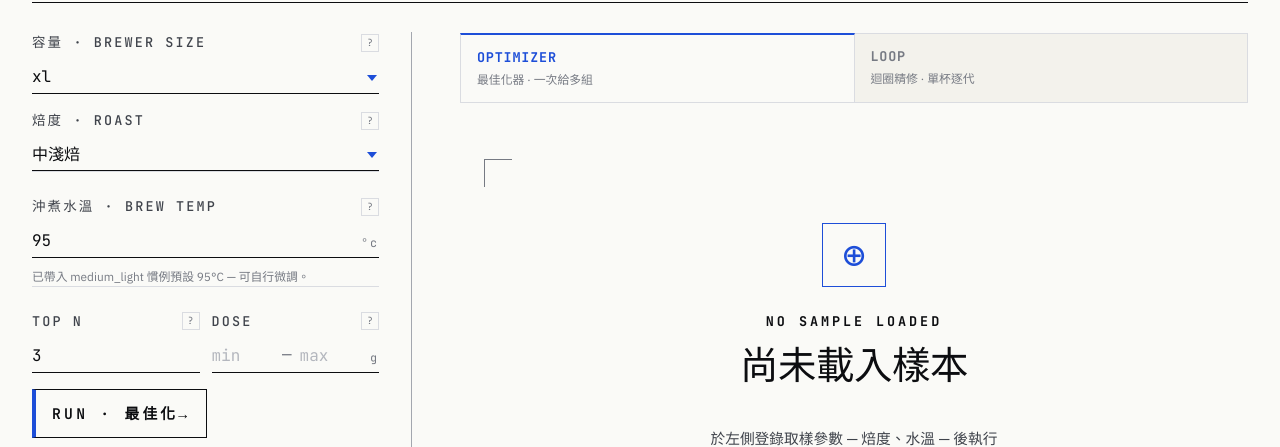
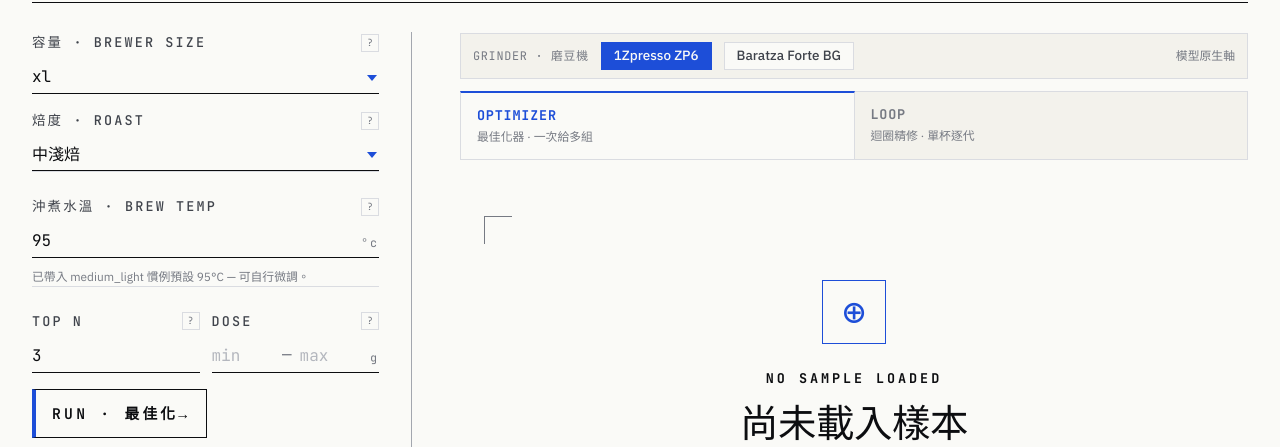
Before and after one commit to ga815647/aeropress_gui, a Flask app: page / in a window 1280 px wide. Shown: the part 132-579 px from the top of the page. Run offline with Flask 3, Linux system fonts and the light colour scheme.

Commit message:
feat(ui): add grinder switcher (ZP6 / Forte BG) — translate dial display
User wants to switch grinders in the UI for "drinking the champion at the
other location" use case: default ZP6 (the model's native dial axis), Forte
BG as a translation view. Loop is restricted on Forte BG (champion-only) so
grinder bias never feeds the search.

templates/index.html:
- `<body data-grinder="zp6">` data attribute for CSS hooks.
- Grinder selector strip above the mode tabs in the right panel:
    GRINDER · 磨豆機  [1Zpresso ZP6 ●]  [Baratza Forte BG]   模型原生軸

static/js/webapp.js (+84/−4):
- `currentGrinder` state, default "zp6".
- Bridge helpers: zp6DialToUm, umToFB, formatDial. Forte BG uses the
  extraction-match ratio 0.9 (Sauter mean / surface-area correction; see
  ARCHITECTURE.md "Grinder Dial Reference"). Display:
    `4Q (ZP6 4.3)` — Forte BG dial primary, ZP6 ref small gray secondary.
- switchGrinder(g) — flips data-grinder, tabs, then re-renders the visible
  mode (loop or optimizer) with new dial translation.
- 6 forward-looking dial-display spots routed through formatDial:
  optimizer master strip + detail vector-grid, loop champion card, loop
  proposal vector-grid, loop history (champion progression), saved recipes.
- Historical entries (logbook recipeLine, compared-to dropdown) stay raw ZP6
  — those are records of what was actually brewed, not forward suggestions.
- renderLoopView forte_bg branch: champion-only view (header + amber note +
  champion + history); proposal / skip / feedback / progress / reset all
  hidden. Note: "Forte BG 模式 · 只看冠軍 — 迴圈本身仍在 ZP6 上跑".
- Wiring: [data-grinder-tab] click → switchGrinder.

static/css/phase10.css (+64):
- .grinder-selector / .grinder-tab / .grinder-note (selector strip styling)
- .dial-zp6-ref (small faint reference next to translated Forte BG dial)
- .loop-fortebg-note (amber alert for champion-only mode)

Math verified: Hoffman ZP6 4.3 → 627µm × 0.9 = 564µm → Forte BG 4Q (562.8µm,
within rounding). 77 pytest PASS; JS syntax OK; index renders with both
tabs.

Co-Authored-By: Claude Opus 4.7 (1M context) <noreply@anthropic.com>

```diff
--- a/static/css/phase10.css
+++ b/static/css/phase10.css
@@ -291,6 +291,70 @@
 
 /* in loop mode the optimizer RUN button is irrelevant — hide it */
 body[data-mode="loop"] #submit-button { display: none; }
+
+/* ── grinder selector (display-only dial translation) ─────────── */
+.grinder-selector {
+  display: flex;
+  align-items: center;
+  gap: var(--s-3);
+  flex-wrap: wrap;
+  padding: var(--s-2) var(--s-3);
+  background: var(--paper-soft);
+  border: 1px solid var(--rule);
+  margin-bottom: var(--s-3);
+}
+.grinder-label {
+  font-family: var(--font-mono);
+  font-size: var(--t-2xs);
+  letter-spacing: var(--track-wide);
+  color: var(--ink-mute);
+  text-transform: uppercase;
+}
+.grinder-tab {
+  font-family: var(--font-body);
+  font-size: var(--t-xs);
+  font-weight: 500;
+  padding: 2px var(--s-3);
+  background: var(--paper);
+  border: 1px solid var(--rule);
+  color: var(--ink-soft);
+  cursor: pointer;
+  transition: background 0.15s, color 0.15s, border-color 0.15s;
+}
+.grinder-tab:hover { background: var(--paper-shade); }
+.grinder-tab.is-active {
+  background: var(--cobalt);
+  border-color: var(--cobalt);
+  color: var(--paper);
+}
+.grinder-note {
+  font-family: var(--font-body);
+  font-size: var(--t-2xs);
+  color: var(--ink-mute);
+  margin-left: auto;
+}
+.grinder-note[hidden] { display: none; }
+
+/* small ZP6 reference next to a translated Forte BG dial value */
+.dial-zp6-ref {
+  font-family: var(--font-mono);
+  font-size: var(--t-2xs);
+  font-weight: 400;
+  color: var(--ink-faint);
+  margin-left: 4px;
+}
+
+/* Forte BG mode "champion only" notice in loop view */
+.loop-fortebg-note {
+  font-family: var(--font-body);
+  font-size: var(--t-xs);
+  line-height: 1.6;
+  padding: var(--s-3);
+  margin-bottom: var(--s-4);
+  background: var(--amber-soft);
+  border-left: 3px solid var(--amber);
+  color: var(--amber-deep);
+}
 
 /* ── loop banner (transient notice) ──────────────────────────── */
 .loop-banner {
--- a/static/js/webapp.js
+++ b/static/js/webapp.js
@@ -29,6 +29,54 @@
   // Phase 11 loop mode
   let loopData = null;          // last /api/loop payload
   let loopProposal = null;      // the current proposed cup (a result-shaped dict)
+
+  // Grinder switcher (display-only translation, model uses ZP6 axis natively).
+  // forte_bg => translate dial via extraction-match (Sauter mean ~D[3,2]) bridge.
+  // Doc: ARCHITECTURE.md "Grinder Dial Reference" section.
+  let currentGrinder = "zp6";
+  const FB = { MIN_UM: 230, MAX_UM: 1150, MACROS: 10, MICROS: 26, UM_STEP: 3.54 };
+  const ZP6_RANGE = { MIN_UM: 240, MAX_UM: 1050, MAX_DIAL: 9 };
+  const EXTRACTION_MATCH_RATIO = 0.9;   // Forte BG D[50] ≈ ZP6 D[50] × 0.9 to match D[3,2]
+
+  function zp6DialToUm(dial) {
+    return ZP6_RANGE.MIN_UM + (Number(dial) / ZP6_RANGE.MAX_DIAL) *
+      (ZP6_RANGE.MAX_UM - ZP6_RANGE.MIN_UM);
+  }
+  function umToFB(um) {
+    const total = FB.MACROS * FB.MICROS;
+    const idx = Math.max(0, Math.min(total - 1,
+      Math.round((um - FB.MIN_UM) / FB.UM_STEP)));
+    const macro = Math.floor(idx / FB.MICROS) + 1;
+    const letter = String.fromCharCode(65 + (idx % FB.MICROS));
+    return `${macro}${letter}`;
+  }
+  // Forward-looking dial display (proposals, champion, optimizer Top-N, saved).
+  // Historical entries (logbook) keep raw ZP6 — that's what was actually brewed.
+  function formatDial(zp6Dial) {
+    if (currentGrinder === "zp6") return String(zp6Dial);
+    const um = zp6DialToUm(zp6Dial);
+    const fb = umToFB(um * EXTRACTION_MATCH_RATIO);
+    return `${fb} <span class="dial-zp6-ref">(ZP6 ${zp6Dial})</span>`;
+  }
+
+  function switchGrinder(g) {
+    if (g !== "zp6" && g !== "forte_bg") return;
+    currentGrinder = g;
+    document.body.dataset.grinder = g;
+    document.querySelectorAll("[data-grinder-tab]").forEach((btn) => {
+      const on = btn.dataset.grinderTab === g;
+      btn.classList.toggle("is-active", on);
+      btn.setAttribute("aria-selected", on ? "true" : "false");
+    });
+    document.querySelectorAll("[data-grinder-zp6-note]").forEach((n) => { n.hidden = (g !== "zp6"); });
+    document.querySelectorAll("[data-grinder-fb-note]").forEach((n) => { n.hidden = (g !== "forte_bg"); });
+    // Re-render the visible mode with the new dial translation
+    if (document.body.dataset.mode === "loop") {
+      if (loopData) renderLoopView(loopData);
+    } else if (latestPayload && latestPayload.results) {
+      renderResultContent(latestPayload.results, latestPayload.meta);
+    }
+  }
 
   // ── attribute / group display labels ────────────────────────────────
   const ATTR_ZH = {
@@ -592,7 +640,7 @@
           <div class="master-card-rank">Rank ${i + 1}${tag}</div>
           <div class="master-card-score">${r.distance.toFixed(4)}</div>
           <div class="master-card-scorelabel">距 IDEAL</div>
-          <div class="master-card-meta">${r.temp}°C · dial ${r.dial} · ${r.dose}g<br>steep ${formatTime(r.steep_sec)}</div>
+          <div class="master-card-meta">${r.temp}°C · dial ${formatDial(r.dial)} · ${r.dose}g<br>steep ${formatTime(r.steep_sec)}</div>
         </div>`;
     }).join("");
     return `<div class="master-strip">${cards}</div>`;
@@ -643,7 +691,7 @@
 
         <div class="vector-grid">
           <div class="vector-cell"><span class="vector-label">TEMP · 水溫</span><span class="vector-value">${result.temp}<span class="vector-unit">°C</span></span></div>
-          <div class="vector-cell"><span class="vector-label">DIAL · 研磨</span><span class="vector-value">${result.dial}</span></div>
+          <div class="vector-cell"><span class="vector-label">DIAL · 研磨</span><span class="vector-value">${formatDial(result.dial)}</span></div>
           <div class="vector-cell"><span class="vector-label">DOSE · 粉量</span><span class="vector-value">${result.dose}<span class="vector-unit">g</span></span></div>
           <div class="vector-cell"><span class="vector-label">STEEP · 浸泡</span><span class="vector-value">${formatTime(result.steep_sec)}</span></div>
         </div>
@@ -1007,6 +1055,25 @@
       return;
     }
     const loop = data.loop;
+
+    // Forte BG mode — loop is "champion-only": no experiments / skip /
+    // questionnaire / reset (don't risk feeding grinder bias into the loop's
+    // search; see ARCHITECTURE.md "Grinder Dial Reference").
+    if (currentGrinder === "forte_bg") {
+      loopViewNode.innerHTML = `
+        ${flags}
+        <div class="loop-panel">
+          ${renderLoopHeader(loop)}
+          <div class="loop-fortebg-note">📍 <strong>Forte BG 模式 · 只看冠軍</strong> ——
+            迴圈本身仍在 ZP6 上跑，這裡只顯示當前冠軍的 Forte BG dial
+            （extraction-match 估算）。要繼續迴圈精修（實驗 / 問卷 / 跳過）請切回 ZP6。</div>
+          ${renderLoopChampion(loop)}
+          ${renderLoopHistory(loop)}
+        </div>
+        <div id="saved-panel"></div>`;
+      return;
+    }
+
     const proposal = data.proposal;
     loopViewNode.innerHTML = `
       ${flags}
@@ -1053,7 +1120,7 @@
           <span class="loop-champion-tag">CHAMPION · 當前冠軍</span>
           <span class="loop-champion-src">${escapeHtml(src)}</span>
         </div>
-        <div class="loop-champion-recipe">${loop.temp}°C · dial ${c.dial} ·
+        <div class="loop-champion-recipe">${loop.temp}°C · dial ${formatDial(c.dial)} ·
           ${c.dose}g · steep ${formatTime(c.steep_sec)}</div>
         ${saveControlHtml({
           roast: loop.roast, brewer: loop.brewer, temp: loop.temp,
@@ -1111,7 +1178,7 @@
         </div>
         <div class="vector-grid">
           <div class="vector-cell"><span class="vector-label">TEMP · 水溫</span><span class="vector-value">${p.temp}<span class="vector-unit">°C</span></span></div>
-          <div class="vector-cell"><span class="vector-label">DIAL · 研磨</span><span class="vector-value">${p.dial}</span></div>
+          <div class="vector-cell"><span class="vector-label">DIAL · 研磨</span><span class="vector-value">${formatDial(p.dial)}</span></div>
           <div class="vector-cell"><span class="vector-label">DOSE · 粉量</span><span class="vector-value">${p.dose}<span class="vector-unit">g</span></span></div>
           <div class="vector-cell"><span class="vector-label">STEEP · 浸泡</span><span class="vector-value">${formatTime(p.steep_sec)}</span></div>
         </div>
@@ -1143,7 +1210,7 @@
       return `<div class="loop-history-row">
         <span class="loop-history-gen">gen ${h.generation} · #${h.cycle_index}</span>
         <span class="loop-history-win loop-history-win-${kind}">${win}</span>
-        <span class="loop-history-recipe">dial ${a.dial} · ${a.dose}g · ${formatTime(a.steep_sec)}</span>
+        <span class="loop-history-recipe">dial ${formatDial(a.dial)} · ${a.dose}g · ${formatTime(a.steep_sec)}</span>
       </div>`;
     }).join("");
     return `<details class="loop-history"><summary>冠軍演進 · ${loop.history.length} 次結算</summary>${rows}</details>`;
@@ -1354,7 +1421,7 @@
         <div class="saved-item-main">
           <div class="saved-item-name">${escapeHtml(r.name)}</div>
           <div class="saved-item-recipe">${escapeHtml(roastName)} · ${escapeHtml(r.brewer)} ·
-            ${r.temp}°C · dial ${r.dial} · ${r.dose}g · ${formatTime(r.steep_sec)}</div>
+            ${r.temp}°C · dial ${formatDial(r.dial)} · ${r.dose}g · ${formatTime(r.steep_sec)}</div>
           ${r.note ? `<div class="saved-item-note">${escapeHtml(r.note)}</div>` : ""}
         </div>
         <div class="saved-item-actions">
@@ -1413,6 +1480,11 @@
   // mode tabs — optimizer (Top-N menu) vs loop (single-cup refinement)
   document.querySelectorAll("[data-mode-tab]").forEach((tab) => {
     tab.addEventListener("click", () => switchMode(tab.dataset.modeTab));
+  });
+
+  // grinder tabs — ZP6 native vs Baratza Forte BG (display-only translation)
+  document.querySelectorAll("[data-grinder-tab]").forEach((tab) => {
+    tab.addEventListener("click", () => switchGrinder(tab.dataset.grinderTab));
   });
 
   // loop-view delegated clicks — start / reset / skip / saved actions + timer
--- a/templates/index.html
+++ b/templates/index.html
@@ -10,7 +10,7 @@
     <link rel="stylesheet" href="{{ url_for('static', filename='css/webapp.css') }}">
     <link rel="stylesheet" href="{{ url_for('static', filename='css/phase10.css') }}">
   </head>
-  <body data-mode="optimizer">
+  <body data-mode="optimizer" data-grinder="zp6">
 
     <main class="ledger">
 
@@ -137,6 +137,14 @@
         <section class="specimen-sheet">
           <div class="sheet-rule sheet-rule-top" aria-hidden="true"></div>
 
+          <div class="grinder-selector" role="tablist" aria-label="磨豆機">
+            <span class="grinder-label">GRINDER · 磨豆機</span>
+            <button type="button" class="grinder-tab is-active" data-grinder-tab="zp6" role="tab" aria-selected="true">1Zpresso ZP6</button>
+            <button type="button" class="grinder-tab" data-grinder-tab="forte_bg" role="tab" aria-selected="false">Baratza Forte BG</button>
+            <span class="grinder-note" data-grinder-zp6-note>模型原生軸</span>
+            <span class="grinder-note" data-grinder-fb-note hidden>Forte BG 模式 — dial 用 extraction-match 估算翻譯;迴圈只顯示冠軍杯</span>
+          </div>
+
           <div class="mode-tabs" role="tablist" aria-label="模式">
             <button type="button" class="mode-tab is-active" data-mode-tab="optimizer" role="tab" aria-selected="true">
               <span class="mode-tab-en">OPTIMIZER</span>
```
